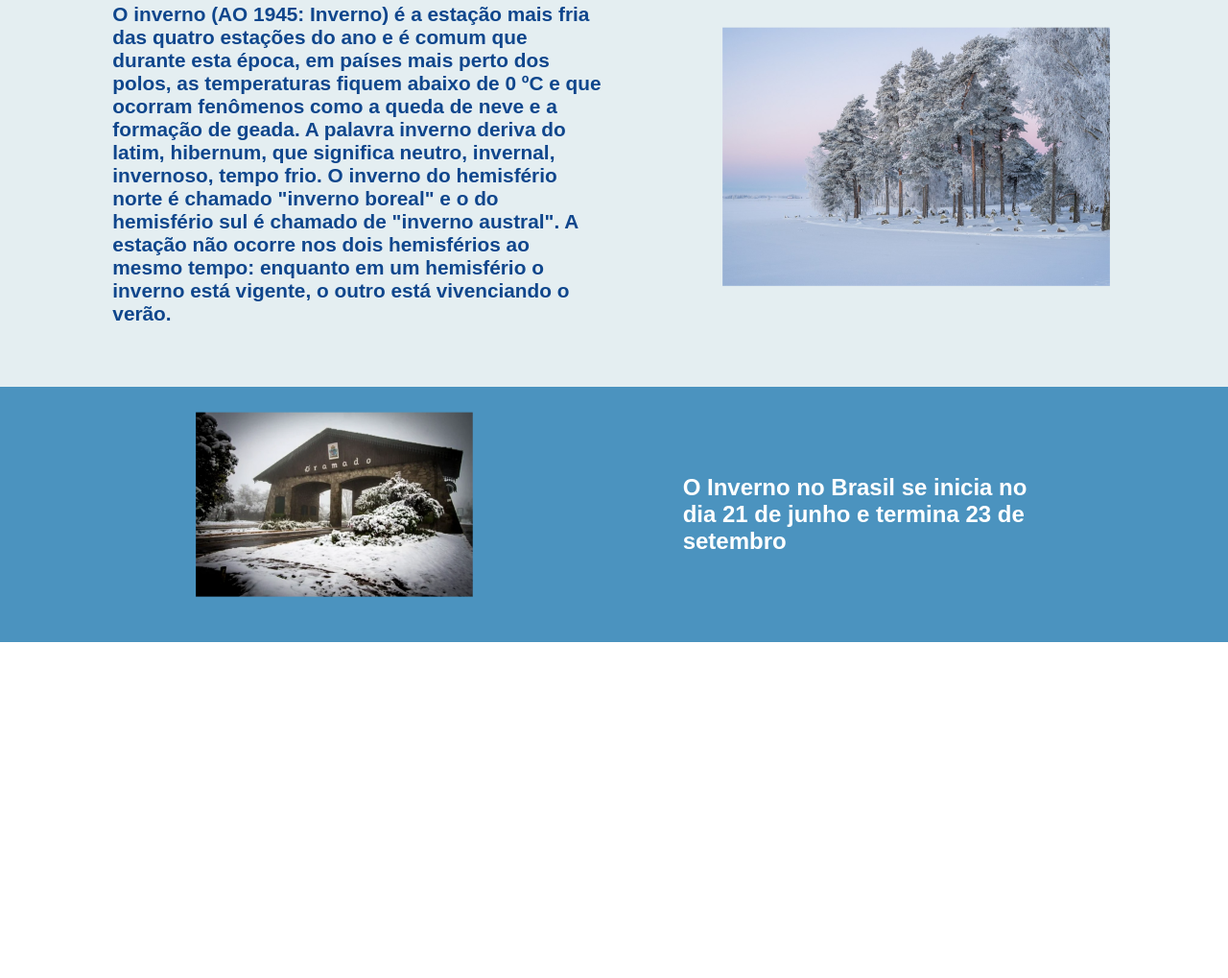
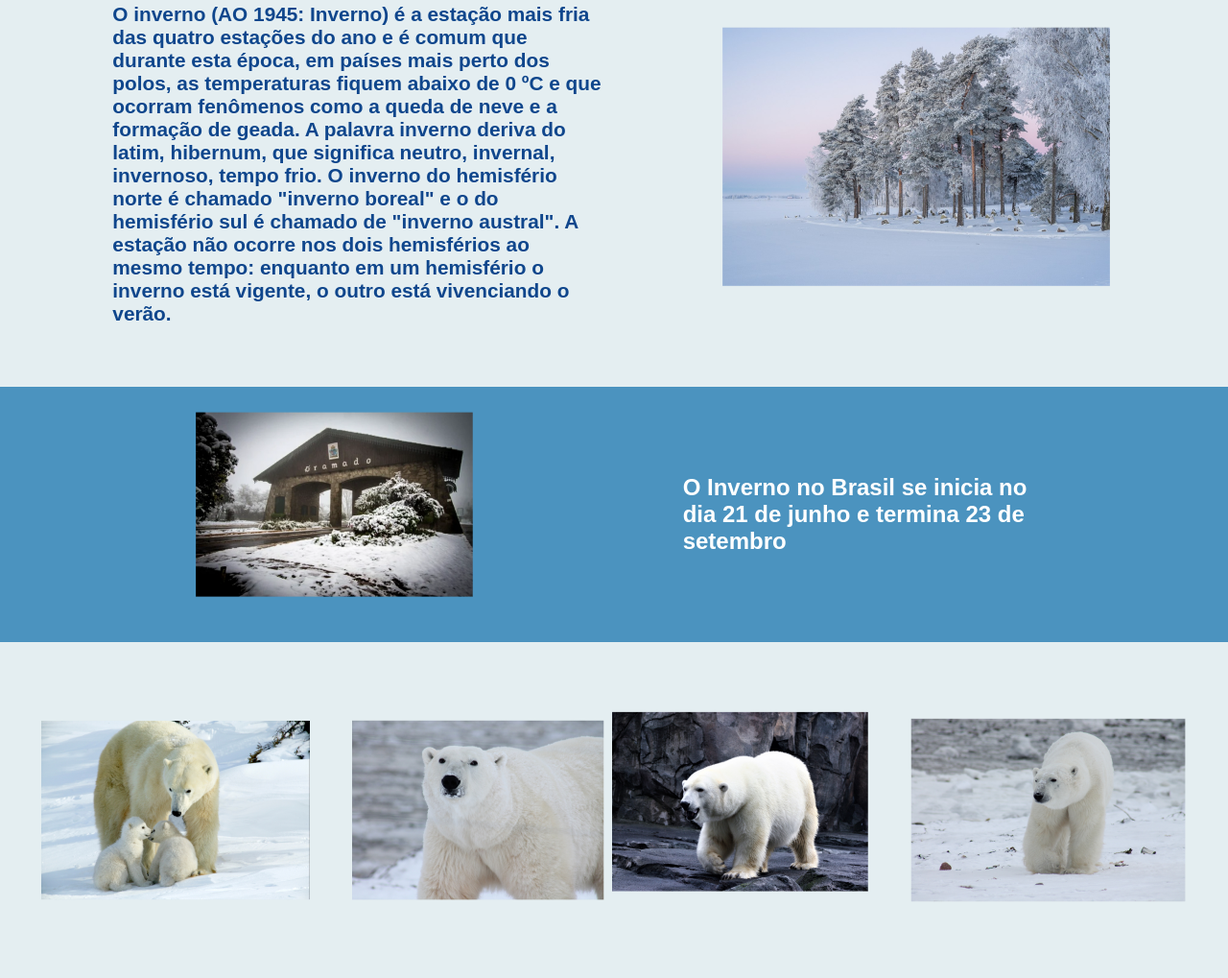
Before and after one commit to kleber-matos/desafio-inverno, a plain HTML site: page index.html in a window 1280 px wide. Shown: the part 181-1200 px from the top of the page at 96% size. Before the commit the page ends 850 px from the top, so only its background shows below. Drawn offline with Linux system fonts and the light colour scheme.

Commit message:
:sparkles: feat: add ursos-antartica section to main

```diff
--- a/index.html
+++ b/index.html
@@ -40,7 +40,7 @@
         </p>
         <img src="./img/arvores.png" alt="polo antártico" />
       </section>
-      <!-- <<>> -->
+
       <section class="casa-antartica">
         <img src="./img/gramado.png" alt="casa do gramado" />
         <p>
@@ -48,6 +48,13 @@
           setembro
         </p>
       </section>
+
+      <section class="ursos-antartica">
+        <img src="./img/urso1.png" alt="urso" />
+        <img src="./img/urso2.png" alt="urso" />
+        <img src="./img/urso3.png" alt="urso" />
+        <img src="./img/urso4.png" alt="urso" />
+      </section>
     </main>
   </body>
 </html>
--- a/style.css
+++ b/style.css
@@ -62,3 +62,10 @@ header a {
   width: 30vw;
   color: white;
 }
+
+.ursos-antartica {
+  display: flex;
+  justify-content: space-evenly;
+  flex-wrap: wrap;
+  background-color: #e4eef1;
+}
```
